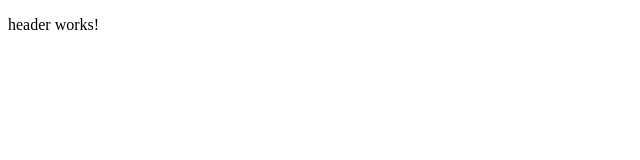
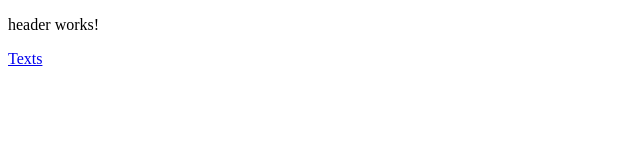
Before and after one commit to f-engstrom/read_and_learn, an Angular app in the folder read-and-learn_web/: page / in a window 1280 px wide. Shown: the top 160 px of the page, without its empty margins (0-640 px from the left). Built offline with nearby package versions, Linux system fonts and the light colour scheme.

Commit message:
add text list component

```diff
--- a/read-and-learn_web/src/app/app.module.ts
+++ b/read-and-learn_web/src/app/app.module.ts
@@ -4,11 +4,13 @@ import { NgModule } from '@angular/core';
 import { AppRoutingModule } from './app-routing.module';
 import { AppComponent } from './app.component';
 import { HeaderComponent } from './header/header.component';
+import { TextsListComponent } from './texts-list/texts-list.component';
 
 @NgModule({
   declarations: [
     AppComponent,
-    HeaderComponent
+    HeaderComponent,
+    TextsListComponent
   ],
   imports: [
     BrowserModule,
--- a/read-and-learn_web/src/app/header/header.component.html
+++ b/read-and-learn_web/src/app/header/header.component.html
@@ -1 +1,2 @@
 <p>header works!</p>
+<a routerLink="/texts">Texts</a>
--- /dev/null
+++ b/read-and-learn_web/src/app/texts-list/texts-list.component.html
@@ -0,0 +1 @@
+<p>texts-list works!</p>
--- /dev/null
+++ b/read-and-learn_web/src/app/texts-list/texts-list.component.ts
@@ -0,0 +1,15 @@
+import { Component, OnInit } from '@angular/core';
+
+@Component({
+  selector: 'app-texts-list',
+  templateUrl: './texts-list.component.html',
+  styleUrls: ['./texts-list.component.css']
+})
+export class TextsListComponent implements OnInit {
+
+  constructor() { }
+
+  ngOnInit(): void {
+  }
+
+}
```
Also changed, not shown: read-and-learn_web/src/app/texts-list/texts-list.component.css (added).
